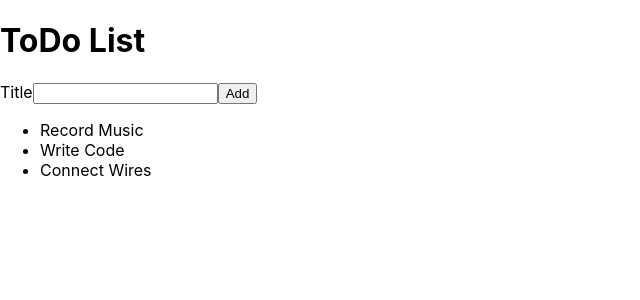
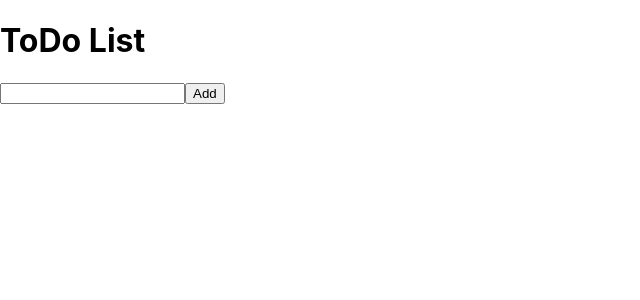
Before and after one commit to travisdjones78/React, a React (Create React App) app: page / in a window 1280 px wide. Shown: the top 300 px of the page, without its empty margins (0-640 px from the left). Built offline with nearby package versions, Linux system fonts and the light colour scheme.

Commit message:
updated as new branch for lesson 4

```diff
--- a/package.json
+++ b/package.json
@@ -8,8 +8,7 @@
     "@testing-library/user-event": "^13.5.0",
     "react": "^18.2.0",
     "react-dom": "^18.2.0",
-    "react-scripts": "5.0.1",
-    "web-vitals": "^2.1.4"
+    "react-scripts": "5.0.1"
   },
   "scripts": {
     "start": "react-scripts start",
--- a/src/AddTodoForm.js
+++ b/src/AddTodoForm.js
@@ -1,10 +1,33 @@
-import { React } from "react";
+import { React, useState } from "react";
 
-function AddTodoForm() {
+
+function AddTodoForm(props) {
+    const { onAddTodo } = props
+    const [todoTitle, setTodoTitle] = useState('')
+    const handeTitleChange = (event) => {
+        const newTodoTitle = event.target.value
+        setTodoTitle(newTodoTitle)
+    }
+    const handleAddTodo = (event) => {
+        event.preventDefault()
+        onAddTodo({
+            title: todoTitle,
+            id: Date.now()
+        })
+        console.log(todoTitle)
+        setTodoTitle('')
+    }
     return (
-        <form>
-            <label htmlFor="todoTitle">Title</label>
-            <input id="todoTitle"></input>
+        <form onSubmit={handleAddTodo}>
+            <label
+                htmlFor="todoTitle"
+                name="title">
+            </label>
+            <input
+                id="todoTitle"
+                value={todoTitle}
+                onChange={handeTitleChange}
+            />
             <button type="submit">Add</button>
         </form>
     )
--- a/src/App.js
+++ b/src/App.js
@@ -1,13 +1,18 @@
-import { React } from "react";
+import { React, useState } from "react";
 import ToDoList from "./TodoList";
 import AddTodoForm from "./AddTodoForm";
 
 function App() {
+  const [todoList, setTodoList] = useState([])
+  const addTodo = (newTodo)=>{
+    setTodoList([...todoList,newTodo])
+  }
+
   return (
     <div>
       <h1>ToDo List</h1>
-      {AddTodoForm()}
-      {ToDoList()}
+      <AddTodoForm onAddTodo={addTodo} />
+      <ToDoList todoList={todoList}/>
     </div>
   );
 }
--- a/src/TodoList.js
+++ b/src/TodoList.js
@@ -1,29 +1,14 @@
 import { React } from "react";
-const todoList = [
-    {
-        id: '1',
-        title: 'Record Music'
-    },
-    {
-        id: '2',
-        title: 'Write Code'
-    },
-    {
-        id: '3',
-        title: 'Connect Wires'
-    }
-]
+import TodoListItem from "./TodoListItem";
 
-function ToDoList() {
+function ToDoList(props) {
+    const { todoList } = props
     return (
         <ul>
-            {todoList.map(item => {
-                return <li key={item.id}>
-                    <span>{item.title}</span>
-                </li>
-            })}
+            {todoList.map(item =>
+                <TodoListItem key={item.id} todo={item} />
+            )}
         </ul>
-
     )
 }
 
--- a/src/TodoListItem.js
+++ b/src/TodoListItem.js
@@ -1,11 +1,12 @@
-import { React } from "react";
+import React from "react";
 
-function TodoListItem() {
+const TodoListItem = (props) => {
+    const { todo } = props
     return (
-        <li key={item.id}>
-            <span>{item.title}</span>
+        <li>
+            {todo.title}
         </li>
     )
 }
 
-export default TodoListItem;
+export default TodoListItem
--- a/src/index.js
+++ b/src/index.js
@@ -2,7 +2,6 @@ import React from 'react';
 import ReactDOM from 'react-dom/client';
 import './index.css';
 import App from './App';
-
 
 const root = ReactDOM.createRoot(document.getElementById('root'));
 root.render(
```
Also changed, not shown: 2 other files (tests, documents, lock files or other folders).
